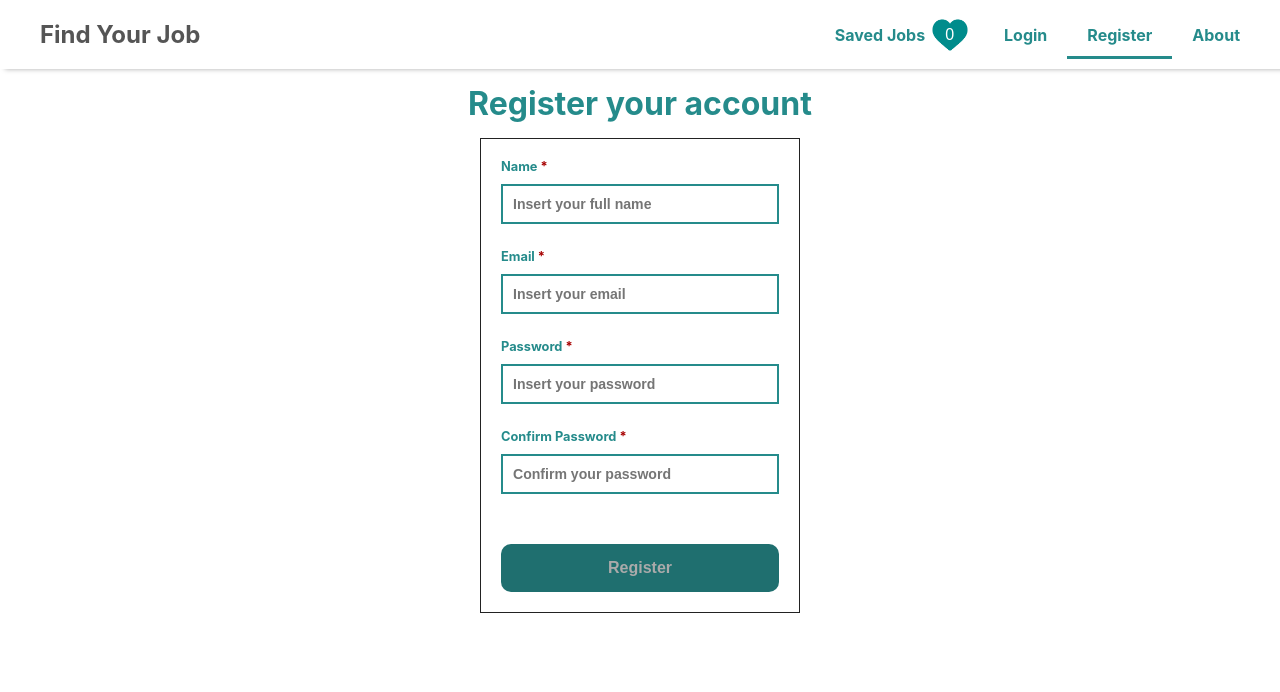
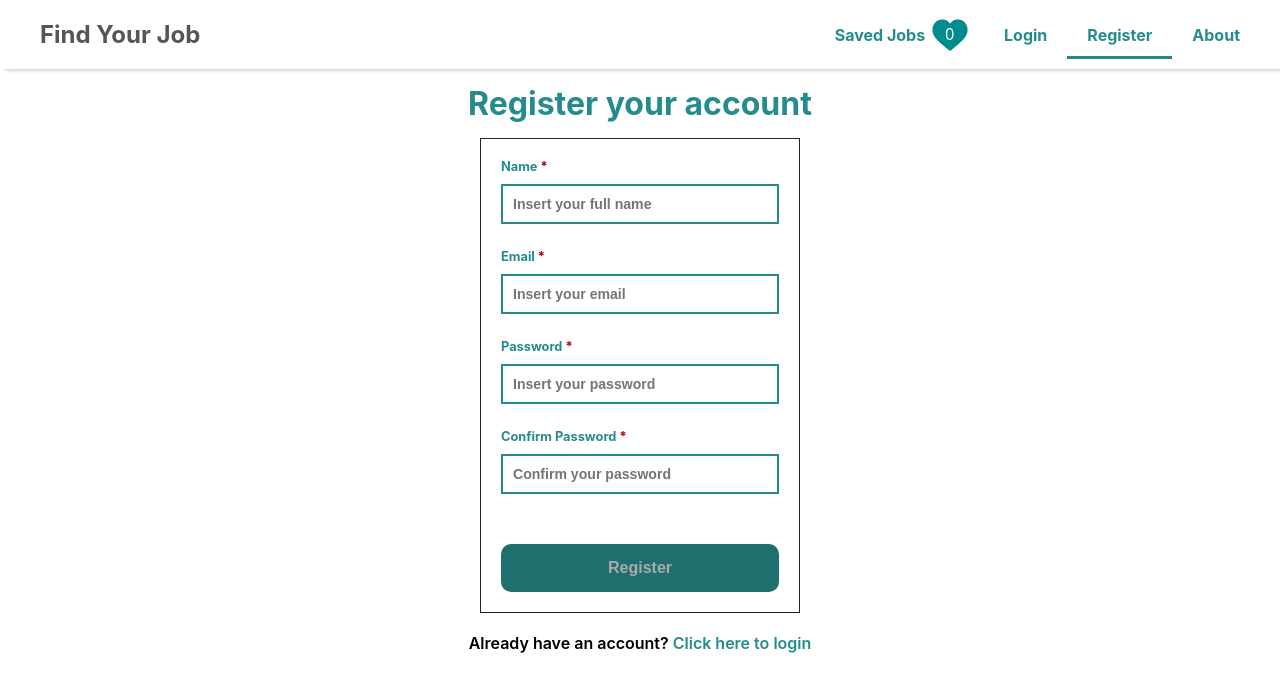
Before and after one commit to BrunoR02/find-your-job, a Next.js app: page /register in a window 1280 px wide. Shown: the top 692 px of the page. Built offline with nearby package versions, Linux system fonts and the light colour scheme.

Commit message:
Linked login and register page

```diff
--- a/pages/login.tsx
+++ b/pages/login.tsx
@@ -1,6 +1,9 @@
 import Head from "next/head";
+import Link from "next/link";
 import MainTitle from "../components/contents/MainTitle";
 import LoginForm from "../components/forms/LoginForm"
+
+import styles from "../styles/Home.module.css"
 
 export default function LoginPage(){
   return (
@@ -11,6 +14,7 @@ export default function LoginPage(){
       </Head>
       <MainTitle title="Login"/>
       <LoginForm/>
+      <section className={styles.redirectText}>You don't have an account yet? <Link href="/register"><span className={styles.redirectLink}>Click here to register</span></Link></section>
     </>
   )
 }
--- a/pages/register.tsx
+++ b/pages/register.tsx
@@ -1,6 +1,9 @@
 import Head from "next/head";
+import Link from "next/link";
 import MainTitle from "../components/contents/MainTitle";
 import RegisterForm from "../components/forms/RegisterForm";
+
+import styles from "../styles/Home.module.css"
 
 export default function RegisterPage(){
   return (
@@ -11,6 +14,7 @@ export default function RegisterPage(){
       </Head>
       <MainTitle title="Register your account"/>
       <RegisterForm/>
+      <section className={styles.redirectText}>Already have an account? <Link href="/login"><span className={styles.redirectLink}>Click here to login</span></Link></section>
     </>
   )
 }
--- a/styles/Home.module.css
+++ b/styles/Home.module.css
@@ -17,3 +17,15 @@
   background-image: url("../public/filled-heart.png");
   background-size: cover;
 }
+
+.redirectText{
+  width: 100%;
+  margin: 20px 0;
+  text-align: center;
+  font-weight: 600;
+}
+
+.redirectLink{
+  color: var(--main-blue);
+  cursor: pointer;
+}
```
